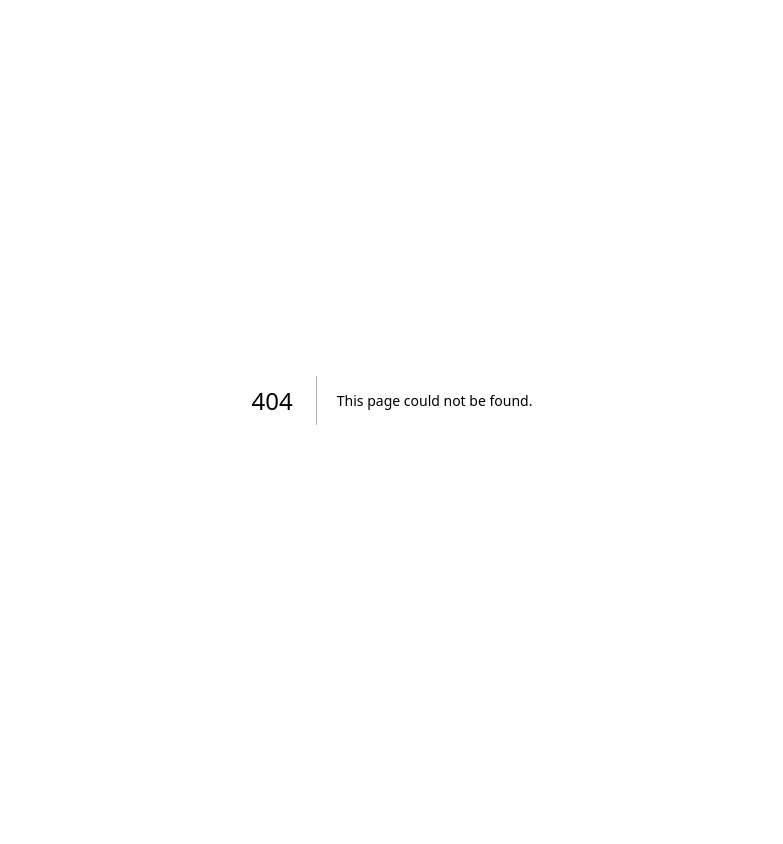
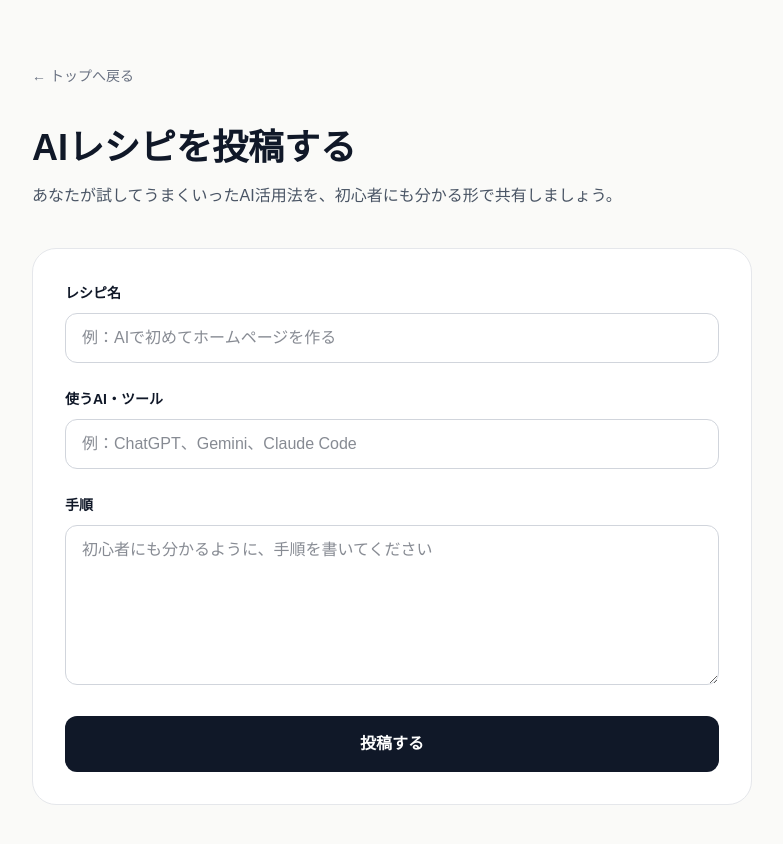
Before and after one commit to ai-recipe-lab/ai-recipe, a Next.js app: page /post in a window 1280 px wide. Before the commit this address had no page. Shown: the top 844 px of the page, without its empty margins (248-1031 px from the left). Before the commit the page ends 800 px from the top, so only its background shows below. Built offline with nearby package versions, Linux system fonts and the light colour scheme.

Commit message:
投稿ページと投稿リンクを追加

```diff
--- a/app/page.tsx
+++ b/app/page.tsx
@@ -46,9 +46,12 @@ export default function Home() {
       <header className="border-b border-gray-200 bg-white">
         <div className="mx-auto flex max-w-6xl items-center justify-between px-6 py-5">
           <div className="text-xl font-bold">世界一優しいAIレシピ</div>
-          <button className="rounded-full bg-gray-900 px-5 py-2.5 text-sm font-medium text-white">
+          <a
+            href="/post"
+            className="rounded-full bg-gray-900 px-5 py-2.5 text-sm font-medium text-white"
+          >
             レシピを投稿
-          </button>
+          </a>
         </div>
       </header>
 
--- /dev/null
+++ b/app/post/page.tsx
@@ -0,0 +1,51 @@
+export default function PostPage() {
+  return (
+    <main className="min-h-screen bg-[#fafaf8] text-gray-900">
+      <div className="mx-auto max-w-3xl px-6 py-16">
+        <a href="/" className="text-sm text-gray-500 hover:text-gray-900">
+          ← トップへ戻る
+        </a>
+
+        <h1 className="mt-10 text-4xl font-bold">
+          AIレシピを投稿する
+        </h1>
+
+        <p className="mt-4 text-gray-600">
+          あなたが試してうまくいったAI活用法を、初心者にも分かる形で共有しましょう。
+        </p>
+
+        <form className="mt-10 space-y-6 rounded-3xl border border-gray-200 bg-white p-8">
+          <div>
+            <label className="text-sm font-bold">レシピ名</label>
+            <input
+              type="text"
+              placeholder="例：AIで初めてホームページを作る"
+              className="mt-2 w-full rounded-xl border border-gray-300 px-4 py-3 outline-none"
+            />
+          </div>
+
+          <div>
+            <label className="text-sm font-bold">使うAI・ツール</label>
+            <input
+              type="text"
+              placeholder="例：ChatGPT、Gemini、Claude Code"
+              className="mt-2 w-full rounded-xl border border-gray-300 px-4 py-3 outline-none"
+            />
+          </div>
+
+          <div>
+            <label className="text-sm font-bold">手順</label>
+            <textarea
+              placeholder="初心者にも分かるように、手順を書いてください"
+              className="mt-2 min-h-40 w-full rounded-xl border border-gray-300 px-4 py-3 outline-none"
+            />
+          </div>
+
+          <button className="w-full rounded-xl bg-gray-900 px-6 py-4 font-bold text-white">
+            投稿する
+          </button>
+        </form>
+      </div>
+    </main>
+  );
+}
```
